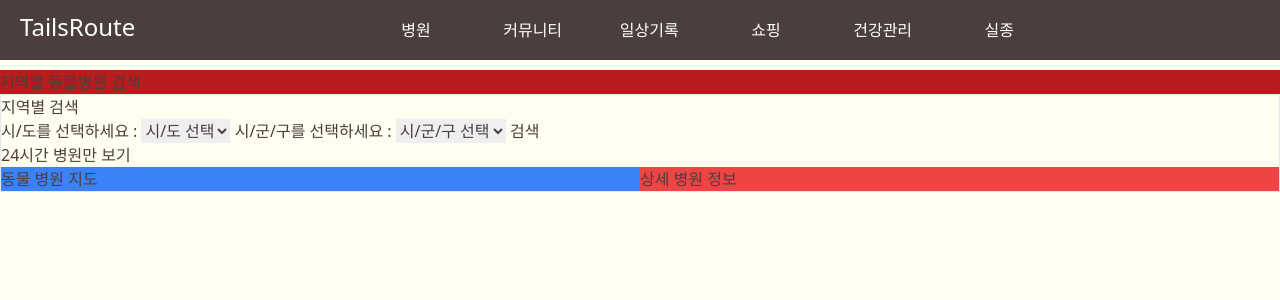
After one commit to jby9725/TailsRoute-Map, a Spring app: template src/main/resources/templates/usr/map/hospital-back.html in a window 1280 px wide. The commit adds this page. Shown: the top 300 px of the page. Run offline with Thymeleaf, Linux system fonts and the light colour scheme; the template is opened without the code that fills it, so the values that code supplies are empty; the project's own start-up code is not run, and a stand-in starts its controllers and pages; database files in the repository are not loaded; some libraries are stand-ins or nearby versions.

Commit message:
동물 병원 지도 테일윈드 작업 -미완

```diff
--- a/src/main/resources/static/resource/css/hospital.css
+++ b/src/main/resources/static/resource/css/hospital.css
@@ -1,11 +1,22 @@
+/* 배경색 설정 */
+body {
+    background: #FFFEF0;
+    color: #4D3E3E;
+
+}
+
 /* 지도의 크기를 설정합니다 */
 #map {
-    height: 500px;
-    width: 50%;
+    height: 100%;
+    width: 100%;
 }
 /* 상단의 헤더에 가려지지 않도록 공간을 띄워줍니다. */
 #top-bar {
-    height: 50px;
+    height: 70px;
     width: 100%;
     background: rgba(0, 0, 0, 0);
 }
+
+h1 {
+    font-size: 2rem;
+}
--- a/src/main/resources/static/resource/dist/styles.css
+++ b/src/main/resources/static/resource/dist/styles.css
@@ -757,12 +757,20 @@ video {
   flex: 1 1 0%;
 }
 
+.tw-flex-grow {
+  flex-grow: 1;
+}
+
 .tw-cursor-default {
   cursor: default;
 }
 
 .tw-cursor-pointer {
   cursor: pointer;
+}
+
+.tw-flex-row {
+  flex-direction: row;
 }
 
 .tw-flex-col {
@@ -787,6 +795,10 @@ video {
 
 .tw-justify-between {
   justify-content: space-between;
+}
+
+.tw-justify-around {
+  justify-content: space-around;
 }
 
 .tw-gap-2 {
@@ -851,9 +863,19 @@ video {
   background-color: rgb(0 0 0 / var(--tw-bg-opacity));
 }
 
+.tw-bg-blue-500 {
+  --tw-bg-opacity: 1;
+  background-color: rgb(59 130 246 / var(--tw-bg-opacity));
+}
+
 .tw-bg-red-500 {
   --tw-bg-opacity: 1;
   background-color: rgb(239 68 68 / var(--tw-bg-opacity));
+}
+
+.tw-bg-red-700 {
+  --tw-bg-opacity: 1;
+  background-color: rgb(185 28 28 / var(--tw-bg-opacity));
 }
 
 .tw-bg-white {
--- /dev/null
+++ b/src/main/resources/templates/usr/map/hospital-back.html
@@ -0,0 +1,77 @@
+<th:block th:replace="usr/common/head"/>
+<!DOCTYPE html>
+<html xmlns:th="http://www.thymeleaf.org" lang="ko">
+<head>
+    <meta charset="UTF-8">
+    <title>24 hour hospital</title>
+    <meta name="viewport" content="width=device-width, initial-scale=1.0">
+    <link href="/resource/dist/styles.css" th:href="@{/resource/dist/styles.css}" rel="stylesheet">
+    <link rel="stylesheet" href="/resource/css/hospital.css"/>
+    <link rel="stylesheet" href="https://cdnjs.cloudflare.com/ajax/libs/font-awesome/6.6.0/css/all.min.css">
+    <link rel="stylesheet" href="https://cdnjs.cloudflare.com/ajax/libs/tailwindcss/2.1.4/tailwind.min.css">
+
+</head>
+<body>
+
+<script src="https://cdnjs.cloudflare.com/ajax/libs/jquery/3.6.0/jquery.min.js"></script>
+
+<div id="top-bar"></div>
+
+<h1 class="tw-bg-red-700">지역별 동물병원 검색</h1>
+
+<!-- 서버에서 전달받은 mapId 변수를 JavaScript 변수로 전달 -->
+<script th:inline="javascript">
+    var google_mapId = [[${GOOGLE_MAP_ID}]];  // GOOGLE_MAP_ID Thymeleaf 구문
+</script>
+
+<section class="tw-flex tw-flex-col tw-border ">
+    <div>
+        지역별 검색
+    </div>
+    <nav id="city-option-select" class="">
+        <!-- 시 선택 셀렉트 박스 -->
+        <label for="city-select">시/도를 선택하세요 : </label>
+        <select id="city-select" onchange="loadCounties()">
+            <option value="">시/도 선택</option>
+        </select>
+        <!-- 군/구 선택 셀렉트 박스 -->
+        <label for="county-select">시/군/구를 선택하세요 : </label>
+        <select id="county-select">
+            <option value="">시/군/구 선택</option>
+        </select>
+
+        <button onclick="geocodeAddress()">검색</button>
+    </nav>
+    <div>
+        <div id="hospital-type-toggle-button"></div>
+        <div>24시간 병원만 보기</div>
+    </div>
+    <div class="tw-bg-black tw-flex tw-flex-row tw-justify-around">
+        <div class="tw-bg-blue-500 tw-flex-grow">동물 병원 지도</div>
+        <div class="tw-bg-red-500 tw-flex-grow">상세 병원 정보</div>
+    </div>
+    <div>
+        <div class="tw-bg-red-500">
+            <!-- 지도 표시할 div -->
+            <div id="map"></div>
+        </div>
+    </div>
+    <div>
+        <div id="hospital-detail-info"></div>
+    </div>
+</section>
+<!-- JavaScript 파일 불러오기 -->
+<script src="/resource/js/hospital.js"></script> <!-- JS 파일 경로 -->
+
+<!-- Google Maps API 호출 -->
+<script async defer
+        th:src="'https://maps.googleapis.com/maps/api/js?key='+${GOOGLE_MAP_API_KEY}+'&callback=initMap'">
+</script>
+
+<!-- MarkerClusterer 라이브러리 추가 -->
+<script src="https://cdnjs.cloudflare.com/ajax/libs/js-marker-clusterer/1.0.0/markerclusterer_compiled.js"
+        integrity="sha512-DRb7DDx102X//EZzXafSrvSfM2vsm58IEdTpAlUAJPv27ziyWCoKL25E42yY+GJM6AEtCGzSrsQ9RPGfDnd1Cg=="
+        crossorigin="anonymous" referrerpolicy="no-referrer"></script>
+
+</body>
+</html>
```
Also changed, not shown: src/main/resources/templates/usr/map/hospital.html (+56 -29 lines), 1 other file.
